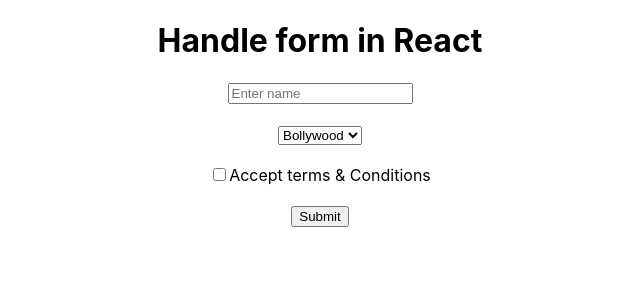
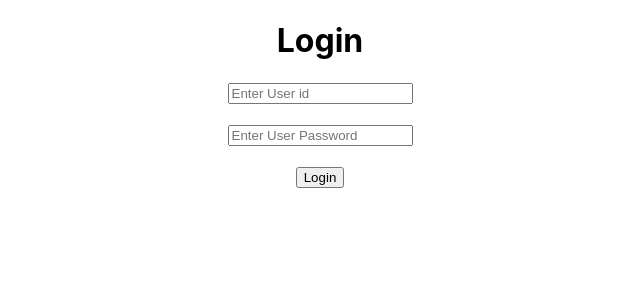
Before and after one commit to codeAlok/React_js_prct, a React (Create React App) app: page / in a window 1280 px wide. Shown: the top 300 px of the page, without its empty margins (320-960 px from the left). Built offline with nearby package versions, Linux system fonts and the light colour scheme.

Commit message:
basic form validation

```diff
--- a/src/App.js
+++ b/src/App.js
@@ -5,6 +5,7 @@
 import ClassComp from './ClassComp'; //for state & prop in class_comp
 
 import Student from './Student'  // for props
+import Login from './Login'  //for form validation
 
 // function App() {
 
@@ -141,36 +142,47 @@
 // }
 
 
-// *** Handle Form ***
+// // *** Handle Form ***
+// function App() {
+//   const [name, setName] = useState('');
+//   const [tnc, setTnc] = useState(false);
+//   const [interest, setInterest] = useState('');
+
+//   // To stop submitting form
+//   function getFormData(e) {
+//     console.warn(name, tnc, interest);
+//     e.preventDefault();
+//   }
+
+//   return (
+//     <div className='App'>
+//       <h1>Handle form in React</h1>
+
+//       <form onSubmit={getFormData}>
+//         <input type="data" placeholder='Enter name' onChange={(e)=> setName(e.target.value)}/> <br /> <br />
+//         <select onChange={(e)=> setInterest(e.target.value)}>
+//           <option>Bollywood</option>
+//           <option>Hollywood</option>
+//           <option>Tollywood</option>
+//         </select>
+//         <br /><br />
+
+//         <input type='checkbox' onChange={(e)=> setTnc(e.target.checked)} /><span>Accept terms & Conditions</span>
+//         <br /><br />
+//         <button type='submit'>Submit</button>
+//       </form>
+//     </div>
+//   )
+// }
+
+
+// *** For Basic form validation ***
 function App() {
-  const [name, setName] = useState('');
-  const [tnc, setTnc] = useState(false);
-  const [interest, setInterest] = useState('');
+    return(
+        <div className='App'>
+            <Login />
+        </div>
+    )
+}
 
-  // To stop submitting form
-  function getFormData(e) {
-    console.warn(name, tnc, interest);
-    e.preventDefault();
-  }
-
-  return (
-    <div className='App'>
-      <h1>Handle form in React</h1>
-
-      <form onSubmit={getFormData}>
-        <input type="data" placeholder='Enter name' onChange={(e)=> setName(e.target.value)}/> <br /> <br />
-        <select onChange={(e)=> setInterest(e.target.value)}>
-          <option>Bollywood</option>
-          <option>Hollywood</option>
-          <option>Tollywood</option>
-        </select>
-        <br /><br />
-
-        <input type='checkbox' onChange={(e)=> setTnc(e.target.checked)} /><span>Accept terms & Conditions</span>
-        <br /><br />
-        <button type='submit'>Submit</button>
-      </form>
-    </div>
-  )
-}
 export default App;
--- /dev/null
+++ b/src/Login.js
@@ -0,0 +1,68 @@
+import React, { useState } from 'react'
+
+function Login() {
+    const [user, setUser] = useState('');
+    const [password, setPassword] = useState('');
+    const [userErr, setUserErr] = useState(false);
+    const [passErr, setPassErr] = useState(false);
+
+    function loginHandle(e) {
+        if(user.length < 3 || password.length < 3) {
+            alert('type correct values');
+        }
+        else{
+            alert('All good');
+        }
+        e.preventDefault();
+    }
+
+    function userHandler(e) {
+        let item = e.target.value;
+
+        if(item.length < 3) {
+            setUserErr(true);
+        }
+        else{
+            setUserErr(false);
+        }
+
+        setUser(item);  // set value to user
+    }
+
+    function passwordHandler(e) {
+        let item = e.target.value;
+
+        if(item.length < 3) {
+            setPassErr(true);
+        }
+        else{
+            setPassErr(false);
+        }
+
+        setPassword(item); // set value to password
+    }
+
+    return (
+        <div>
+            <h1>Login</h1>
+            <form onSubmit={loginHandle}>
+                <input type='text' placeholder='Enter User id' onChange={userHandler}/>
+                {
+                    userErr ? <span>User not valid</span> : ""
+                }
+                <br /><br />
+
+                <input type='password' placeholder='Enter User Password' onChange={passwordHandler}/>
+                {
+                    passErr ? <span>Password not valid</span> : ""
+                }
+                <br /><br />
+
+                <button type='submit'>Login</button>
+            </form>
+
+        </div>
+    )
+}
+
+export default Login;
```
